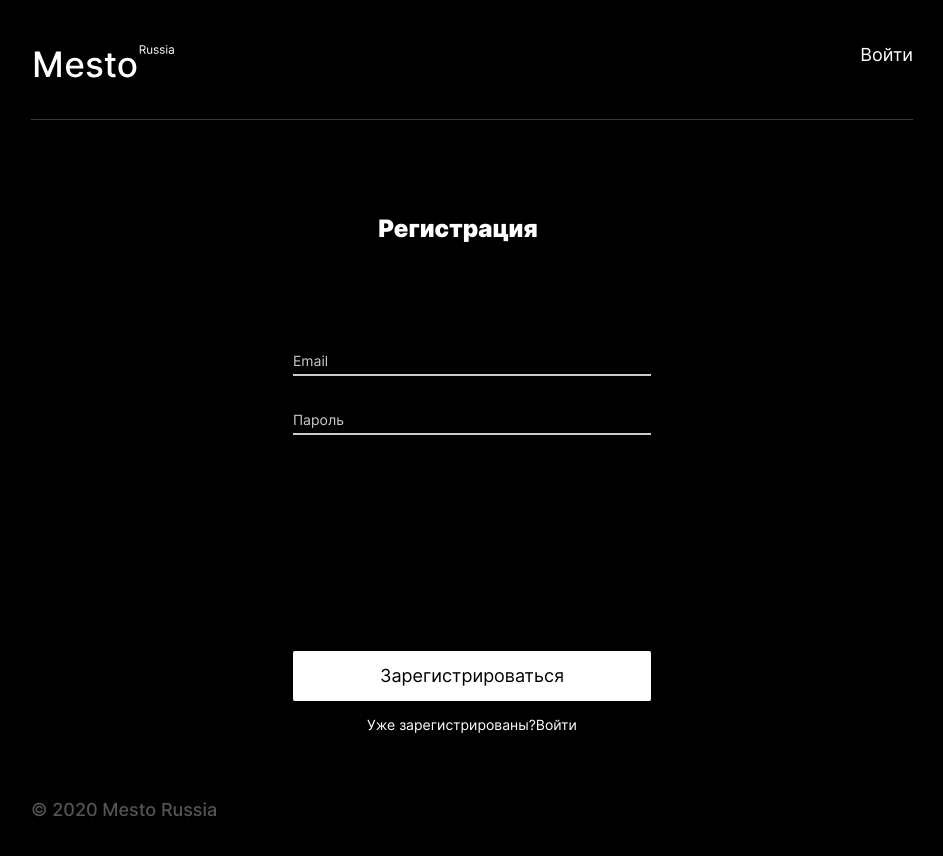
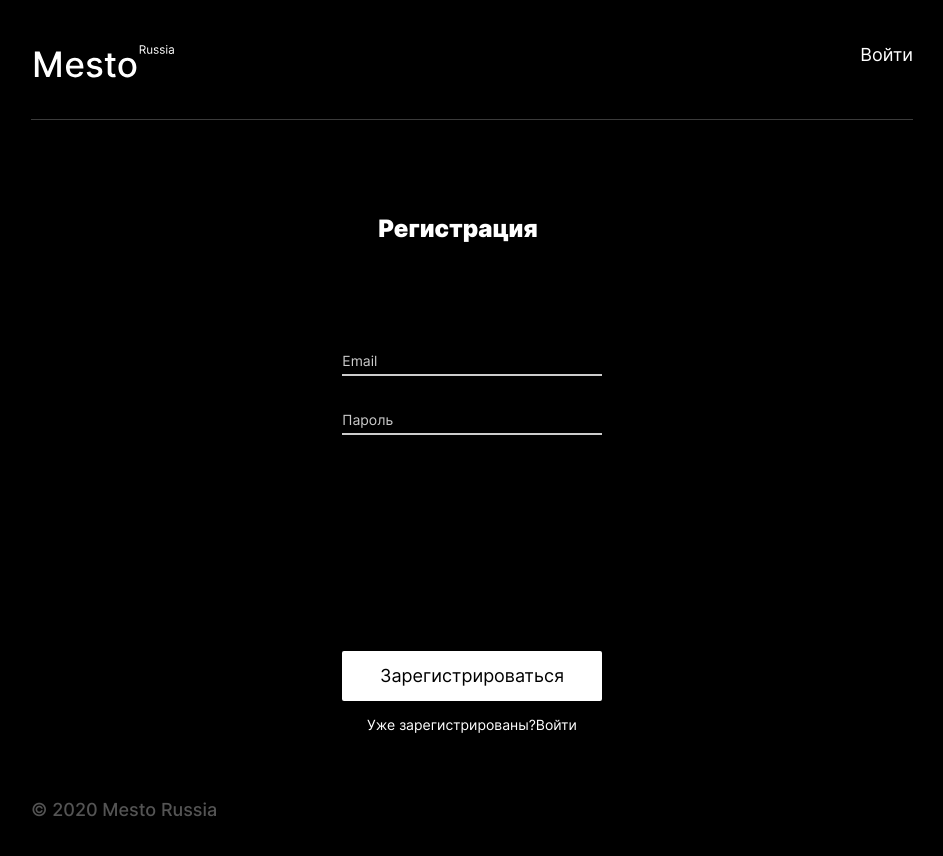
Before and after one commit to Valeria-panda/react-mesto-api-full, a React (Create React App) app in the folder frontend/: page /signup in a window 1280 px wide. Shown: the top 856 px of the page, without its empty margins (168-1111 px from the left). Built offline with nearby package versions, Linux system fonts and the light colour scheme.

Commit message:
fixed adaptive bags

```diff
--- a/frontend/src/blocks/authorize/__form-button/authorize__form-button.css
+++ b/frontend/src/blocks/authorize/__form-button/authorize__form-button.css
@@ -6,7 +6,7 @@
     background-color: #FFFFFF;
     border-radius: 2px;
     width: 100%;
-    padding: 14px 84px 14px 84px;
+    /* padding: 14px 84px 14px 84px; */
     cursor: pointer;
     font-family: 'Inter';
     font-style: normal;
--- a/frontend/src/blocks/elements/__list/elements__list.css
+++ b/frontend/src/blocks/elements/__list/elements__list.css
@@ -8,6 +8,7 @@
   grid-column-gap: 18px;
   grid-row-gap: 20px;
   grid-auto-rows: 369px;
+  justify-content: center;
 }
 
 @media screen and (max-width: 1024px) {
@@ -22,5 +23,6 @@
     padding-top: 34px;
     grid-template-columns: repeat(1, max-content);
     grid-template-rows: repeat(6, 369px);
+    padding-top: 40px;
   }
 }
```
